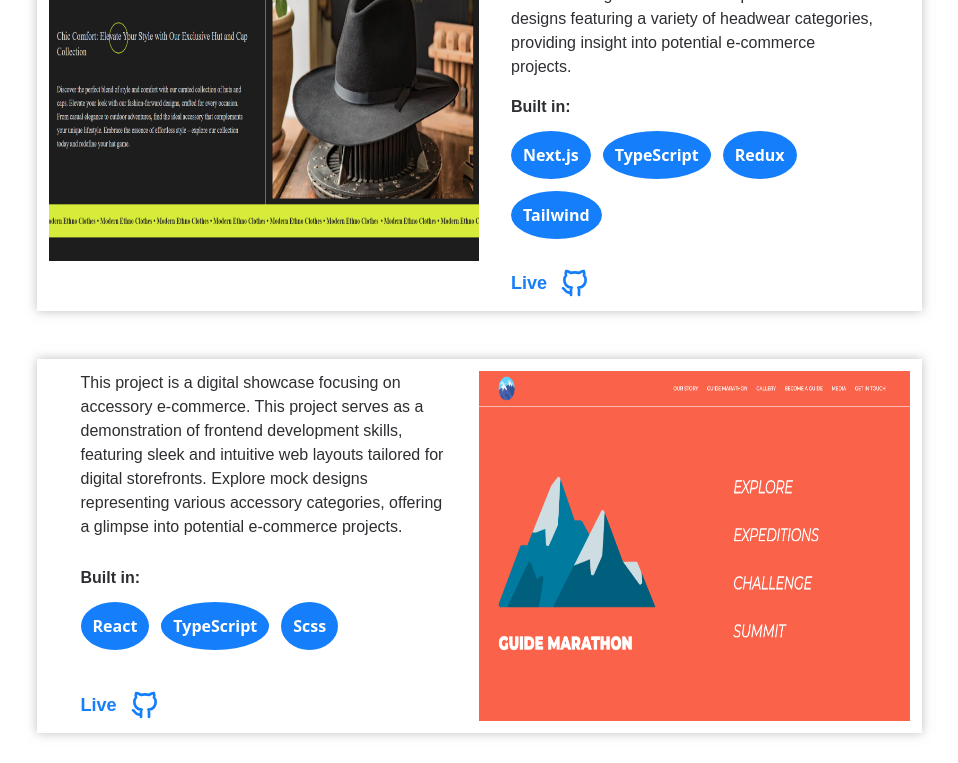
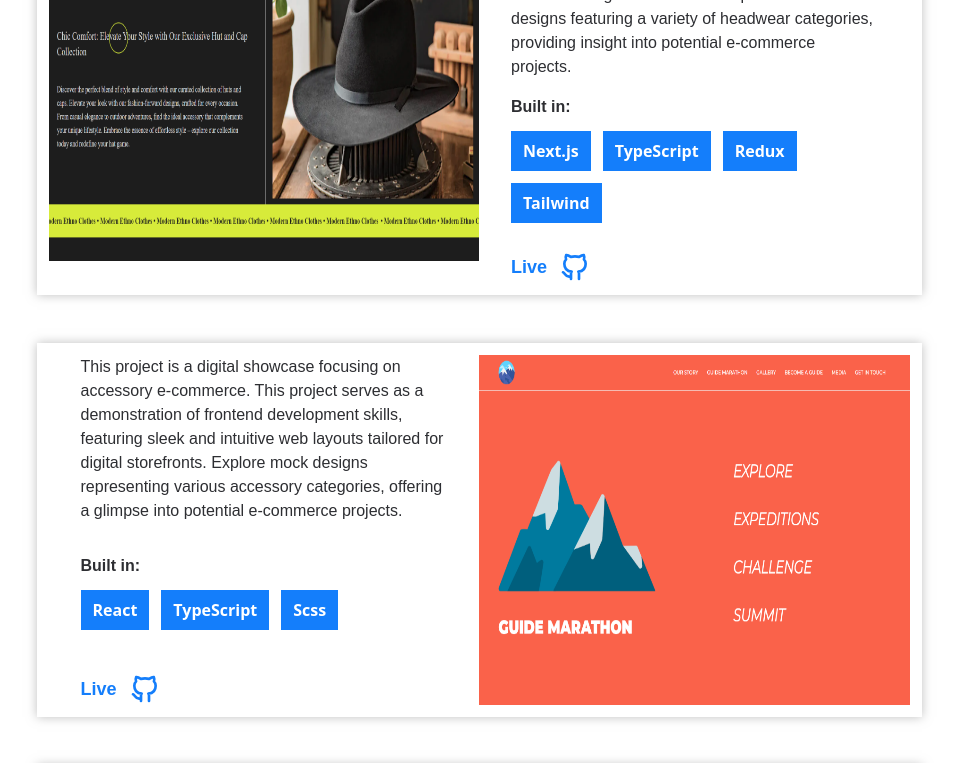
Before and after one commit to george1994grandmaster/georgedev, a React (Vite) app: page / in a window 1280 px wide. Shown: the part 960-1723 px from the top of the page, without its empty margins (161-1119 px from the left). Built offline with nearby package versions, Linux system fonts and the light colour scheme.

Commit message:
delete rounded buttons

```diff
--- a/src/mainContent.tsx
+++ b/src/mainContent.tsx
@@ -89,7 +89,7 @@ const MainContent = () => {
                               <p className="text-dark font-semibold text-base mr-3 mb-3">Built in:</p>
                               <div className="flex items-center flex-wrap">
                                 {project.aggregates.map((aggregate, idx) => (
-                                <button className="block rounded-[50%] bg-blue mr-3 p-3 text-white font-semibold text-base mb-3
+                                <button className="block bg-blue mr-3 px-3 py-2 text-white font-semibold text-base mb-3
                                   transition-all duration-400 ease-in-out transform hover:scale-[1.06]" key={idx}>
                                   {aggregate}
                                 </button>
@@ -124,7 +124,7 @@ const MainContent = () => {
                               <p className="text-dark font-semibold text-base mr-3 mb-3">Built in:</p>
                               <div className="flex items-center flex-wrap">
                                 {project.aggregates.map((aggregate, idx) => (
-                                <button className="block rounded-[50%] bg-blue mr-3 p-3 text-white font-semibold text-base mb-3
+                                <button className="block bg-blue mr-3 px-3 py-2 text-white font-semibold text-base mb-3
                                   transition-all duration-400 ease-in-out transform hover:scale-[1.06]" key={idx}>
                                   {aggregate}
                                 </button>
```
